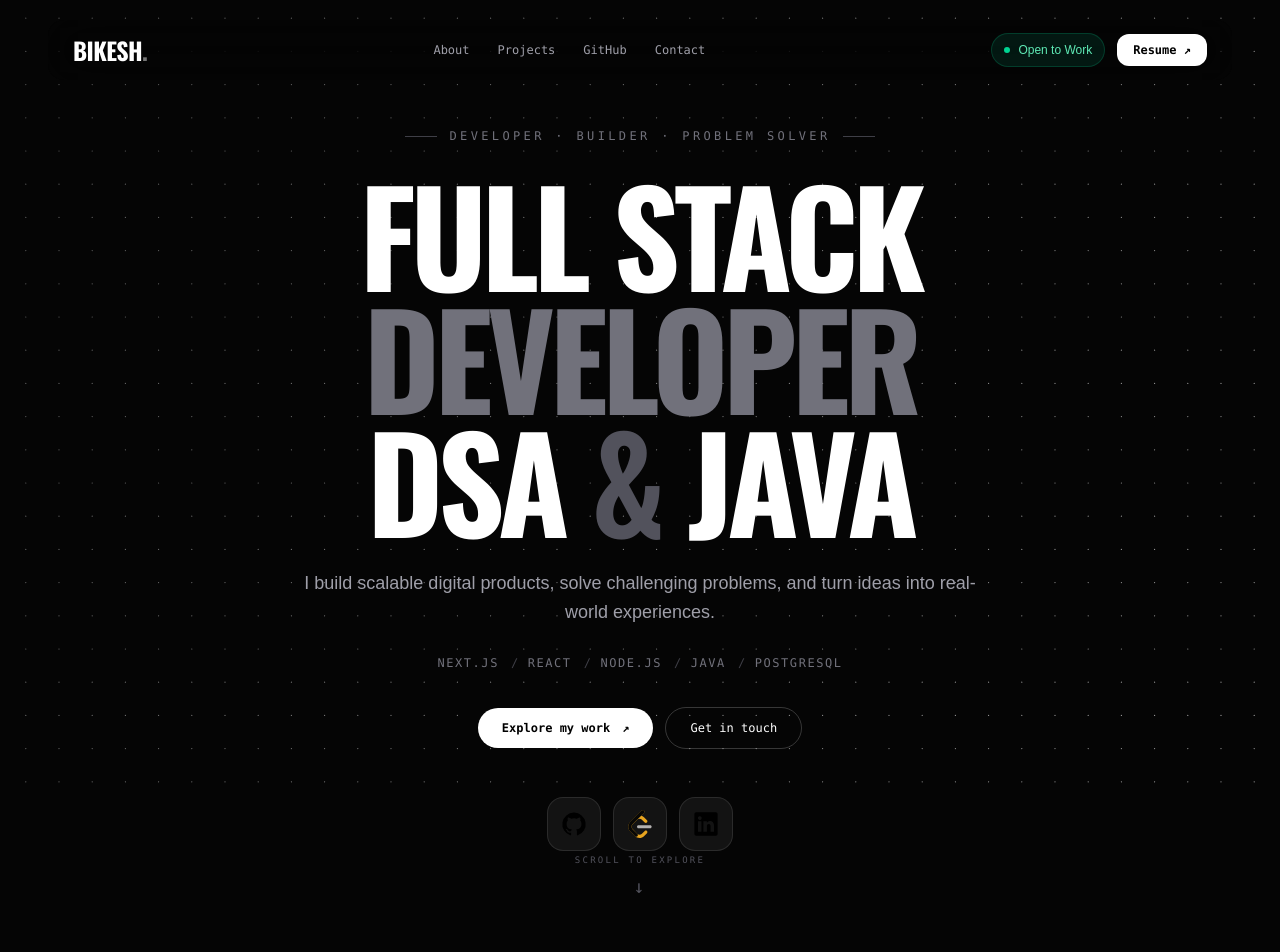
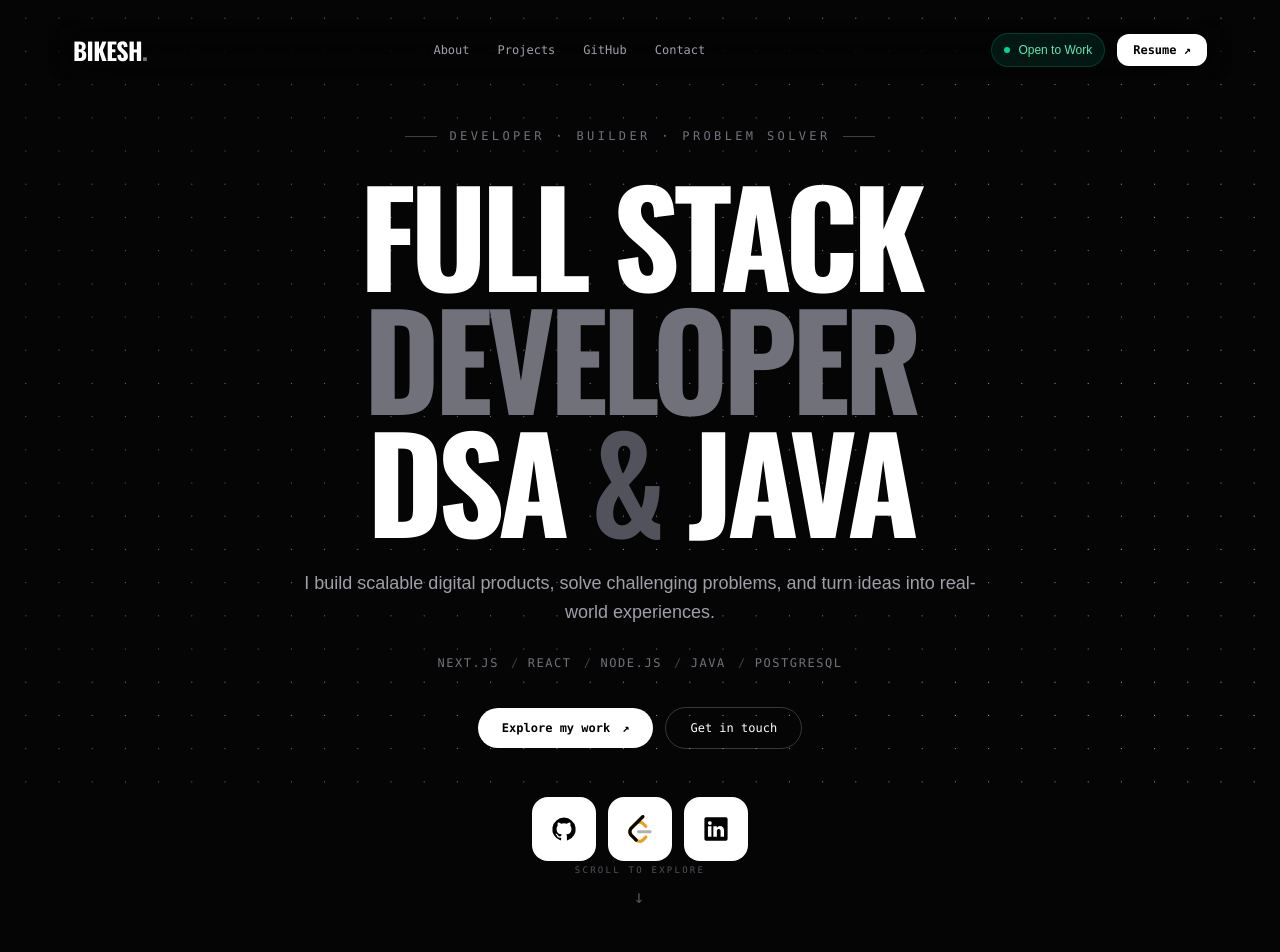
Before and after one commit to Bikesh-1/Nextjs-portfolio, a Next.js app: page / in a window 1280 px wide. Shown: the top 952 px of the page. Built offline with nearby package versions, Linux system fonts and the light colour scheme.

Commit message:
Fix social icon visibility on hover

```diff
--- a/app/page.tsx
+++ b/app/page.tsx
@@ -74,8 +74,21 @@ export default function Home() {
 
         <div className="mt-12 flex items-center gap-3">
           {socials.map((social) => (
-            <a key={social.label} href={social.href} target="_blank" rel="noopener noreferrer" aria-label={social.label} className="group rounded-2xl border border-white/10 bg-white/[0.06] p-3 transition duration-300 hover:-translate-y-1 hover:border-white/40 hover:bg-white">
-              <Image src={social.icon} alt="" width={27} height={27} className="h-6 w-6 transition group-hover:invert sm:h-7 sm:w-7" />
+            <a
+              key={social.label}
+              href={social.href}
+              target="_blank"
+              rel="noopener noreferrer"
+              aria-label={social.label}
+              className="group grid h-14 w-14 place-items-center rounded-2xl border border-white/10 bg-white p-3 transition duration-300 hover:-translate-y-1 hover:border-white/40 hover:shadow-lg hover:shadow-white/10 sm:h-16 sm:w-16"
+            >
+              <Image
+                src={social.icon}
+                alt={social.label}
+                width={28}
+                height={28}
+                className="h-7 w-7 object-contain transition-transform duration-300 group-hover:scale-110"
+              />
             </a>
           ))}
         </div>
```
